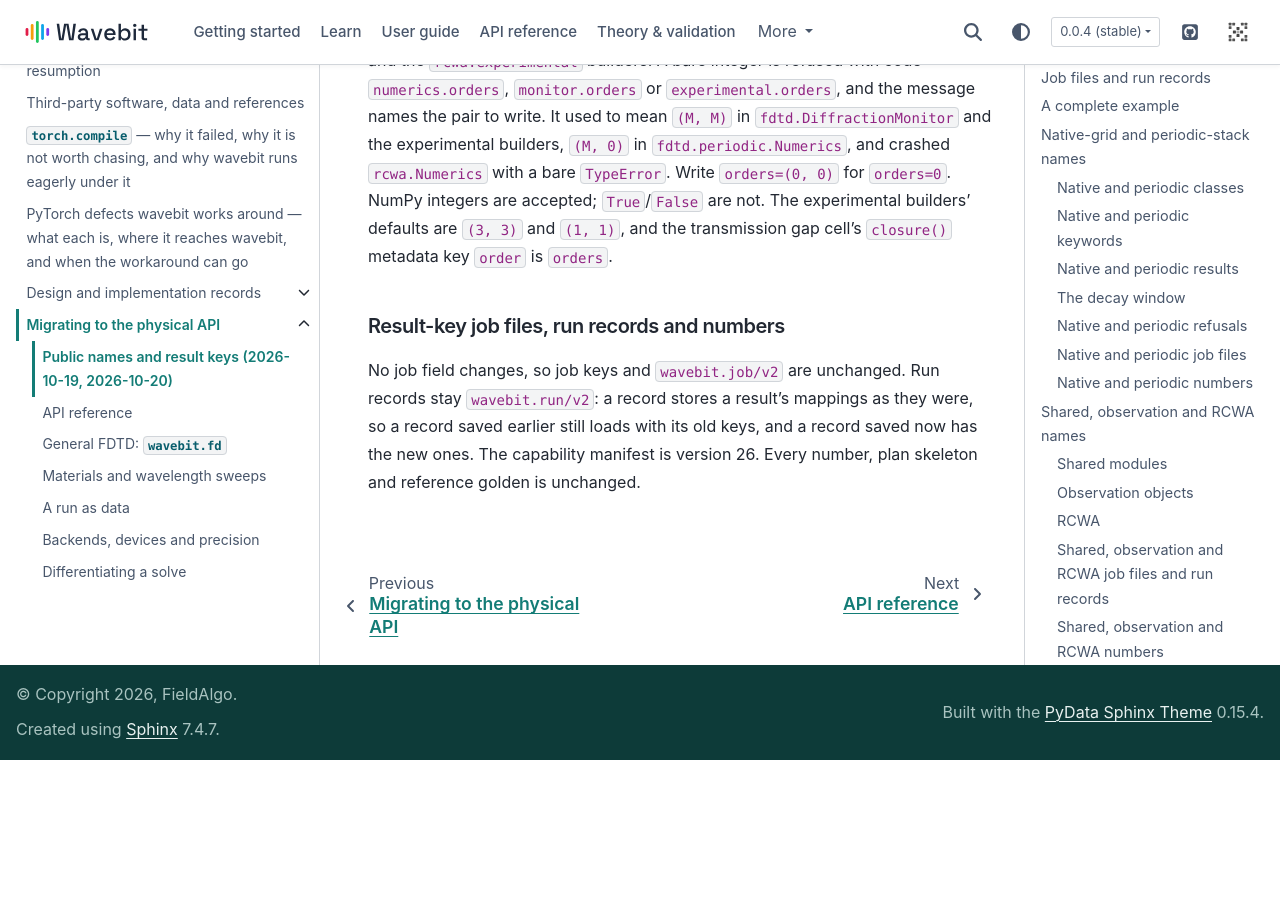
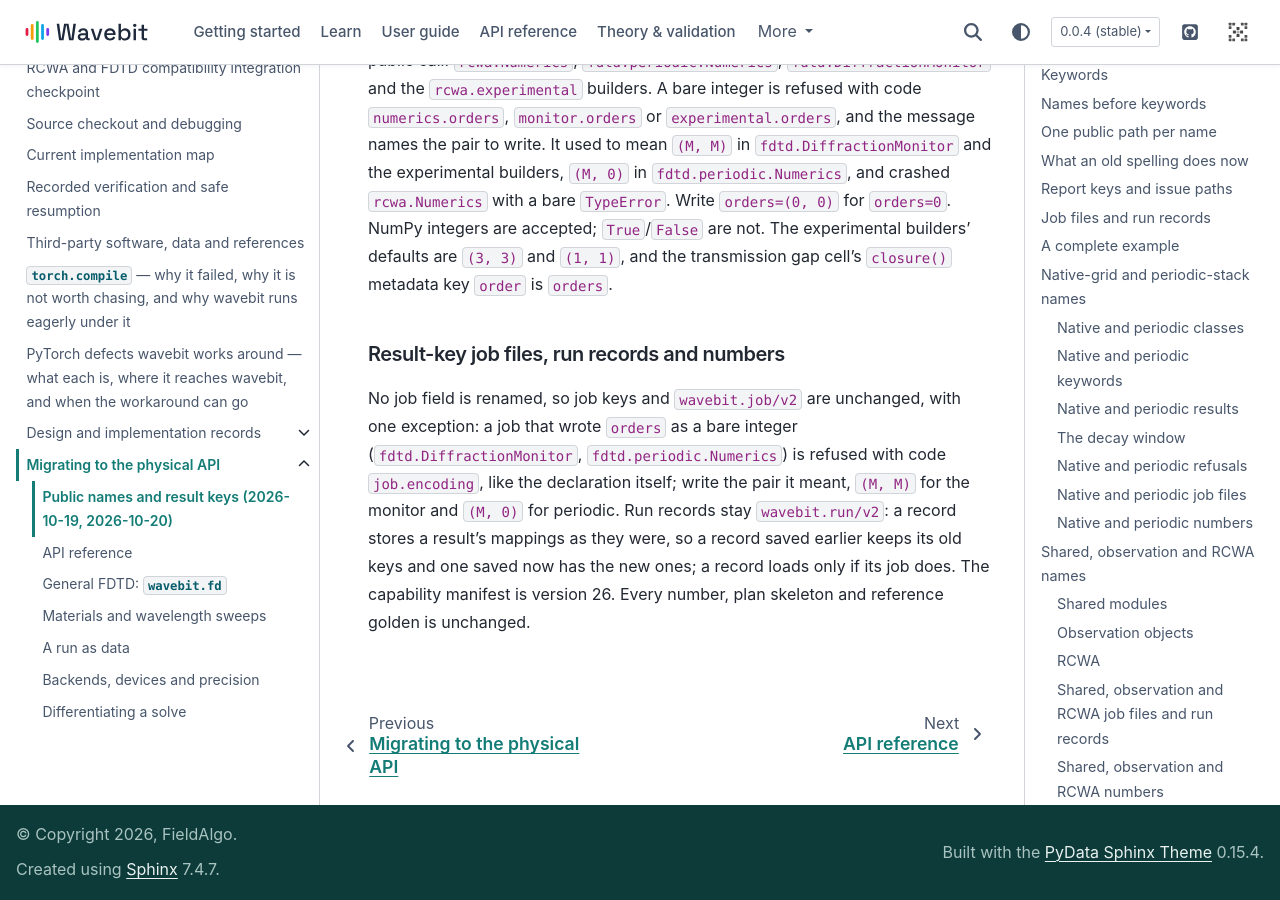
Before and after one commit to fieldalgo/wavebit, a Sphinx documentation site: the page built from docs/migration/public-names.md, in a window 1280 px wide and 900 px high, scrolled down 19535 px. Built offline with Sphinx 7.4.7 and the PyData theme 0.15.4, drawn with Linux system fonts in a browser that asks for light colours; pages that are not in the unit, such as notebooks, are missing from menus; before the commit the page ends 20295 px from its top, so only the background shows below that; some of the changed text lies outside the part shown.

Commit message:
results: review fixes for the result-key change
- fdtd.periodic: Numerics.orders is static pytree data, so the Numerics a
  jitted result reports in provenance keeps a pair of Python ints and can
  be replaced and reused (it came back as JAX arrays and failed its own
  pair check).
- rcwa: DiffractionOrders.reference names wavevector_units, as fdtd does.
- Migration guide (EN/KO): a job or record that wrote orders as a bare
  integer is refused like the declaration; unit labels are listed where
  the producer has the quantity. Design note: rcwa reports
  numerical_finite, the FDTD routes both checks.

Refs #57

Co-Authored-By: Claude Opus 5.5 <noreply@anthropic.com>
Claude-Session: https://claude.ai/code/session_01EjWJMxwmubF2ELGwHSzmet

```diff
--- a/docs/migration/public-names.md
+++ b/docs/migration/public-names.md
@@ -412,8 +412,8 @@ from every producer:
 | `invariant_axes` | axis names | a count |
 
 rcwa also has `incident_power` and `incident_power_units` (was `incident_power_w`). The unit
-labels of a reference (`amplitude_units`, `power_units`, `wavevector_units`) are in `reference`
-for every producer. A dimensionless amplitude is labeled `'1'`. rcwa's metadata string
+labels of a reference (`amplitude_units`, `power_units` where there is a power,
+`wavevector_units` where there are wavevectors) are in `reference` for every producer. A dimensionless amplitude is labeled `'1'`. rcwa's metadata string
 `integration_measure` (`'periodic cell'`) is gone.
 
 ### Units and sample times
@@ -473,7 +473,10 @@ NumPy integers are accepted; `True`/`False` are not. The experimental builders'
 
 ### Result-key job files, run records and numbers
 
-No job field changes, so job keys and `wavebit.job/v2` are unchanged. Run records stay
-`wavebit.run/v2`: a record stores a result's mappings as they were, so a record saved earlier
-still loads with its old keys, and a record saved now has the new ones. The capability manifest is
+No job field is renamed, so job keys and `wavebit.job/v2` are unchanged, with one exception: a
+job that wrote `orders` as a bare integer (`fdtd.DiffractionMonitor`, `fdtd.periodic.Numerics`)
+is refused with code `job.encoding`, like the declaration itself; write the pair it meant,
+`(M, M)` for the monitor and `(M, 0)` for periodic. Run records stay `wavebit.run/v2`: a record
+stores a result's mappings as they were, so a record saved earlier keeps its old keys and one
+saved now has the new ones; a record loads only if its job does. The capability manifest is
 version 26. Every number, plan skeleton and reference golden is unchanged.
```
Also changed, not shown: docs/design/unified-api.md (+2 -1 lines), docs/locales/ko/pages/migration/public-names.md (+8 -5 lines), 4 other files.
